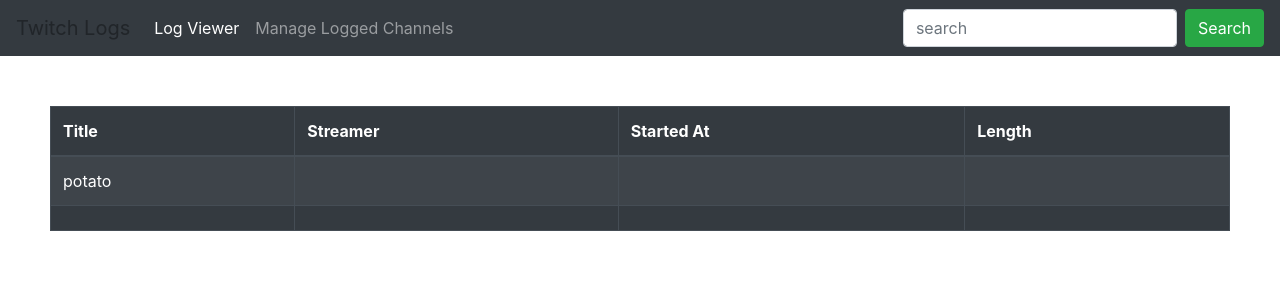
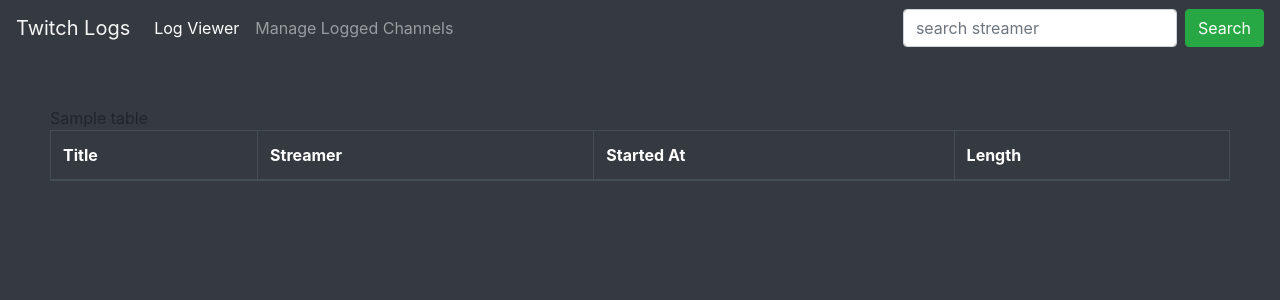
Before and after one commit to FoxHawk/twitchlogger, a Python web app: template frontend/templates/index.html in a window 1280 px wide. Shown: the top 300 px of the page. Run offline with Jinja, Linux system fonts and the light colour scheme; the template is opened without the code that fills it: most values are stand-ins (such as "Sample title", 1, 10 or a date in 2020); lists and menus that the app fills with data are empty; some libraries are stand-ins or nearby versions.

Commit message:
Added table layout

```diff
--- a/frontend/templates/index.html
+++ b/frontend/templates/index.html
@@ -12,9 +12,9 @@
 		integrity="sha384-ggOyR0iXCbMQv3Xipma34MD+dH/1fQ784/j6cY/iJTQUOhcWr7x9JvoRxT2MZw1T" crossorigin="anonymous">
 </head>
 
-<body>
+<body class="bg-dark">
 	<nav class="navbar navbar-expand-lg navbar-dark bg-dark">
-		<a class="navbar-brand">Twitch Logs</a>
+		<a class="navbar-brand" style="color: whitesmoke;">Twitch Logs</a>
 		<button class="navbar-toggler" data-target="#my-nav" data-toggle="collapse" aria-controls="my-nav" aria-expanded="false" aria-label="Toggle navigation">
 			<span class="navbar-toggler-icon"></span>
 		</button>
@@ -29,7 +29,7 @@
 			</ul>
 		</div>
 		<form class="form-inline" action="">
-			<input class="form-control mr-sm-2" type="text" placeholder="search">
+			<input class="form-control mr-sm-2" type="text" placeholder="search streamer">
 			<button class="btn btn-success" type="submit">Search</button>
 		</form>
 	</nav>
@@ -44,19 +44,7 @@
 					<th>Length</th>
 				</tr>
 			</thead>
-			<tbody>
-				<tr>
-					<td scope="row">potato</td>
-					<td></td>
-					<td></td>
-					<td></td>
-				</tr>
-				<tr>
-					<td scope="row"></td>
-					<td></td>
-					<td></td>
-					<td></td>
-				</tr>
+				{{ table }}
 			</tbody>
 		</table>
 	</div>
--- /dev/null
+++ b/frontend/templates/index/tableTemplate.html
@@ -0,0 +1,6 @@
+<tr>
+	<td scope="row">{{ title }}</td>
+	<td>{{ streamer }}</td>
+	<td>{{ startedAt }}</td>
+	<td>{{ Length }}</td>
+</tr>
```
